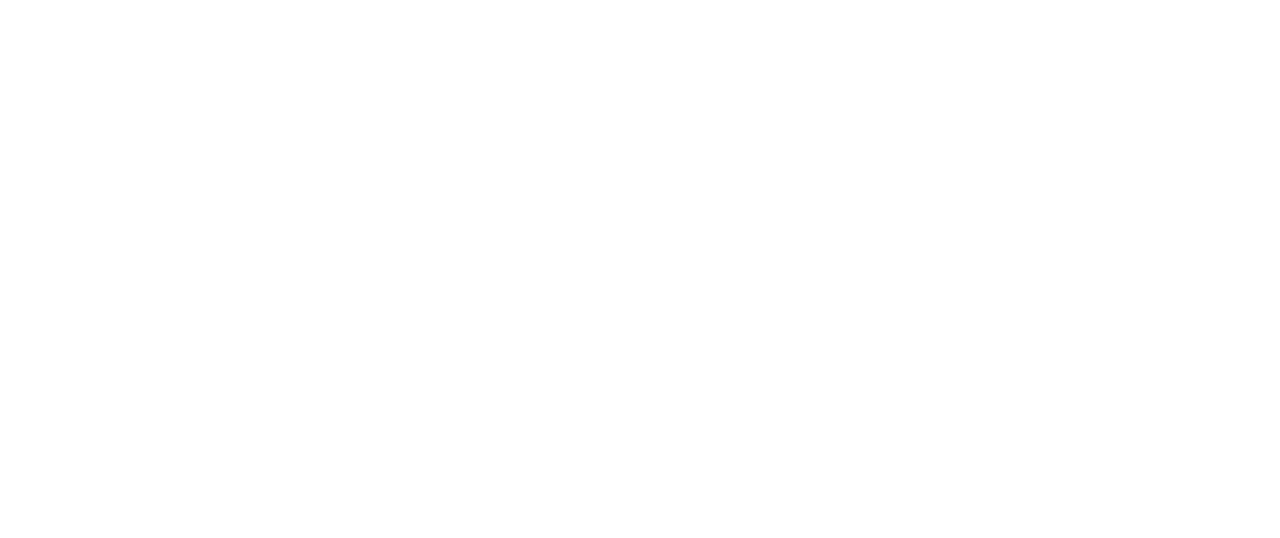
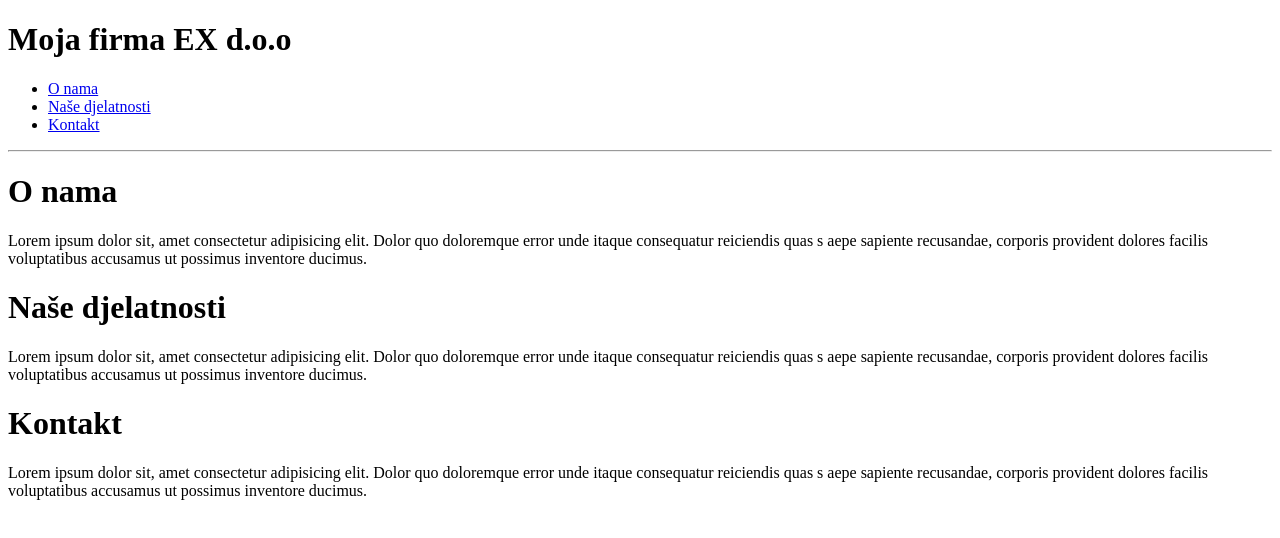
Before and after one commit to KretonicI/algebra.vjezba1.html, a plain HTML site: page index.html in a window 1280 px wide. Drawn offline with Linux system fonts and the light colour scheme.

Commit message:
dodana navigacija sa sidrima

```diff
--- a/index.html
+++ b/index.html
@@ -7,10 +7,29 @@
 </head>
 <body>
   <header>
-    <nav></nav>
+    <h1> Moja firma EX d.o.o</h1>
+    <nav>
+<ul>
+  <li><a href="#onama">O nama</a></li>
+  <li><a href="#nasedj"> Naše djelatnosti </a></li>
+  <li><a href="#kontakt">Kontakt </a></li>
+</ul>
+    </nav>
   </header>
+  <hr>
   <main>
-
+    <h1 id="onama"> O nama</h1>
+    <p>Lorem ipsum dolor sit, amet consectetur adipisicing elit.
+      Dolor quo doloremque error unde itaque consequatur reiciendis quas s
+      aepe sapiente recusandae, corporis provident dolores facilis voluptatibus accusamus ut possimus inventore ducimus.</p>
+      <h1 id="nasedj"> Naše djelatnosti</h1>
+      <p>Lorem ipsum dolor sit, amet consectetur adipisicing elit.
+        Dolor quo doloremque error unde itaque consequatur reiciendis quas s
+        aepe sapiente recusandae, corporis provident dolores facilis voluptatibus accusamus ut possimus inventore ducimus.</p>
+        <h1 id="kontakt"> Kontakt</h1>
+    <p>Lorem ipsum dolor sit, amet consectetur adipisicing elit.
+      Dolor quo doloremque error unde itaque consequatur reiciendis quas s
+      aepe sapiente recusandae, corporis provident dolores facilis voluptatibus accusamus ut possimus inventore ducimus.</p>
   </main>
 </body>
 <footer>
```
